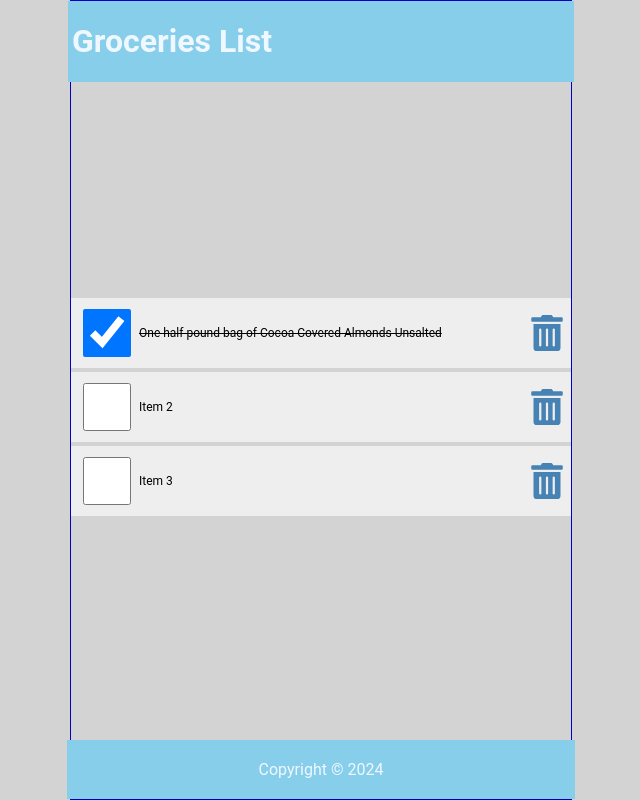
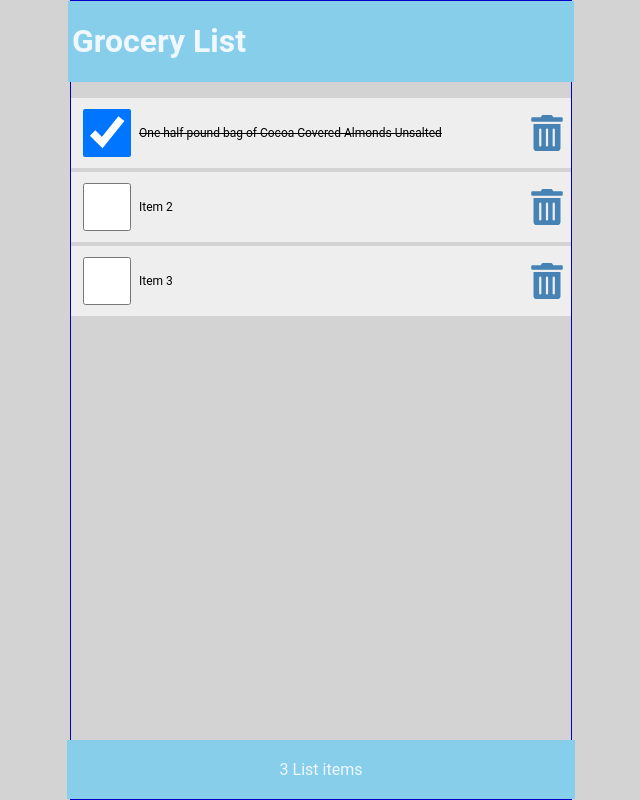
Before and after one commit to ericdrejza/react-tutorial, a React (Create React App) app: page / in a window 1280 px wide. Shown: the whole page, without its empty margins (319-959 px from the left). Built offline with nearby package versions, Linux system fonts and the light colour scheme; the HTML template or start-up script is replaced by a standard one.

Commit message:
Completed Lesson 8 - Props and Prop Drilling

```diff
--- a/src/App.js
+++ b/src/App.js
@@ -1,13 +1,51 @@
+import { useState } from 'react';
+
 import Header from './Header';
 import Content from './Content';
 import Footer from './Footer';
 
 function App() {
+  const [items, setItems] = useState([
+    {
+      id: 1,
+      checked: true,
+      item: 'One half pound bag of Cocoa Covered Almonds Unsalted'
+    },
+    {
+      id: 2,
+      checked: false,
+      item: 'Item 2'
+    },
+    {
+      id: 3,
+      checked: false,
+      item: 'Item 3'
+    }
+  ]);
+
+  const handleCheck = (id) => {
+    const listItems = items.map((item) =>
+      item.id === id ? { ...item, checked: !item.checked } : item
+    );
+    setItems(listItems);
+    localStorage.setItem('shoppingList', JSON.stringify(listItems));
+  };
+
+  const handleDelete = (id) => {
+    const listItems = items.filter((item) => id !== item.id);
+    setItems(listItems);
+    localStorage.setItem('shoppingList', JSON.stringify(listItems));
+  };
+
   return (
     <div className='App'>
-      <Header />
-      <Content />
-      <Footer />
+      <Header title='Grocery List' />
+      <Content
+        items={items}
+        handleCheck={handleCheck}
+        handleDelete={handleDelete}
+      />
+      <Footer length={items.length} />
     </div>
   );
 }
--- a/src/Content.js
+++ b/src/Content.js
@@ -1,64 +1,15 @@
 import React from 'react';
-import { useState } from 'react';
-import { FaTrashAlt } from 'react-icons/fa';
+import ItemList from './ItemList';
 
-const Content = () => {
-  const [items, setItems] = useState([
-    {
-      id: 1,
-      checked: true,
-      item: 'One half pound bag of Cocoa Covered Almonds Unsalted'
-    },
-    {
-      id: 2,
-      checked: false,
-      item: 'Item 2'
-    },
-    {
-      id: 3,
-      checked: false,
-      item: 'Item 3'
-    }
-  ]);
-
-  const handleCheck = (id) => {
-    const listItems = items.map((item) =>
-      item.id === id ? { ...item, checked: !item.checked } : item
-    );
-    setItems(listItems);
-    localStorage.setItem('shoppingList', JSON.stringify(listItems));
-  };
-
-  const handleDelete = (id) => {
-    const listItems = items.filter((item) => id !== item.id);
-    setItems(listItems);
-    localStorage.setItem('shoppingList', JSON.stringify(listItems));
-  };
-
+const Content = ({ items, handleCheck, handleDelete }) => {
   return (
     <main>
       {items.length ? (
-        <ul>
-          {items.map((item) => (
-            <li className='item' key={item.id}>
-              <input
-                type='checkbox'
-                onChange={() => handleCheck(item.id)}
-                checked={item.checked}
-              />
-              <label
-                style={item.checked ? { textDecoration: 'line-through' } : null}
-                onDoubleClick={() => handleCheck(item.id)}>
-                {item.item}
-              </label>
-              <FaTrashAlt
-                role='button'
-                tabIndex='0'
-                onClick={() => handleDelete(item.id)}
-              />
-            </li>
-          ))}
-        </ul>
+        <ItemList
+          items={items}
+          handleCheck={handleCheck}
+          handleDelete={handleDelete}
+        />
       ) : (
         <p style={{ marginTop: '2rem' }}>Your list is empty</p>
       )}
--- a/src/Footer.js
+++ b/src/Footer.js
@@ -1,11 +1,11 @@
 import React from 'react';
 
-const Footer = () => {
-  const today = new Date();
-
+const Footer = ({ length }) => {
   return (
     <footer>
-      <p>Copyright &copy; {today.getFullYear()} </p>
+      <p>
+        {length} List {length === 1 ? 'item' : 'items'}
+      </p>
     </footer>
   );
 };
--- a/src/Header.js
+++ b/src/Header.js
@@ -1,9 +1,9 @@
 import React from 'react';
 
-const Header = () => {
+const Header = ({ title = 'Default Title' }) => {
   return (
     <header>
-      <h1>Groceries List</h1>
+      <h1>{title}</h1>
     </header>
   );
 };
--- /dev/null
+++ b/src/ItemList.js
@@ -0,0 +1,19 @@
+import React from 'react';
+import LineItem from './LineItem';
+
+const ItemList = ({ items, handleCheck, handleDelete }) => {
+  return (
+    <ul>
+      {items.map((item) => (
+        <LineItem
+          key={item.id}
+          item={item}
+          handleCheck={handleCheck}
+          handleDelete={handleDelete}
+        />
+      ))}
+    </ul>
+  );
+};
+
+export default ItemList;
--- /dev/null
+++ b/src/LineItem.js
@@ -0,0 +1,28 @@
+import React from 'react';
+
+import { FaTrashAlt } from 'react-icons/fa';
+
+const LineItem = ({ item, handleCheck, handleDelete }) => {
+  return (
+    <li className='item' key={item.id}>
+      <input
+        type='checkbox'
+        onChange={() => handleCheck(item.id)}
+        checked={item.checked}
+      />
+      <label
+        style={item.checked ? { textDecoration: 'line-through' } : null}
+        onDoubleClick={() => handleCheck(item.id)}>
+        {item.item}
+      </label>
+      <FaTrashAlt
+        onClick={() => handleDelete(item.id)}
+        role='button'
+        tabIndex='0'
+        aria-label={`Delete ${item.item}`}
+      />
+    </li>
+  );
+};
+
+export default LineItem;
--- a/src/index.css
+++ b/src/index.css
@@ -34,7 +34,7 @@
   display: flex;
   flex-direction: column;
   flex-grow: 1;
-  justify-content: center;
+  justify-content: flex-start;
   align-items: center;
   overflow-y: auto;
 }
```
